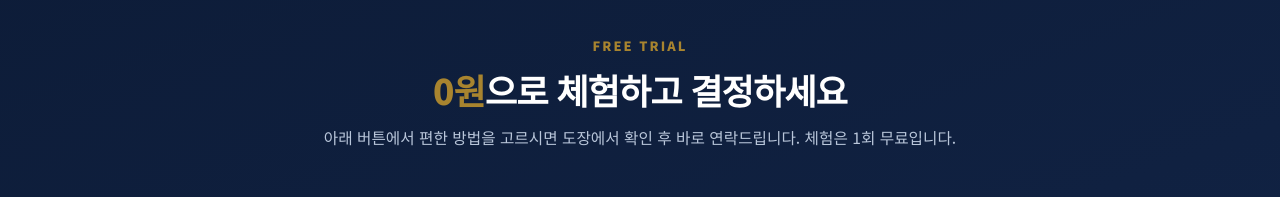
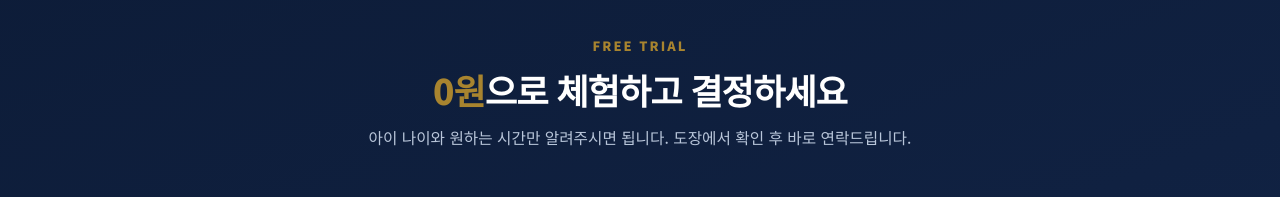
Before and after one commit to ihpark93-byte/kukje-taekwondo, a plain HTML site: page index.html in a window 1280 px wide. Shown: the part 8060-8257 px from the top of the page. Drawn offline with Linux system fonts and the light colour scheme; a web font is replaced by a local one.

Commit message:
무료체험 섹션 안내 문구 중복 정리

```diff
--- a/index.html
+++ b/index.html
@@ -382,7 +382,7 @@
         <div class="section-head">
           <p class="eyebrow">FREE TRIAL</p>
           <h2><em>0원</em>으로 체험하고 결정하세요</h2>
-          <p class="section-desc">아래 버튼에서 편한 방법을 고르시면 도장에서 확인 후 바로 연락드립니다. 체험은 1회 무료입니다.</p>
+          <p class="section-desc">아이 나이와 원하는 시간만 알려주시면 됩니다. 도장에서 확인 후 바로 연락드립니다.</p>
         </div>
 
         <div class="apply-grid">
```
